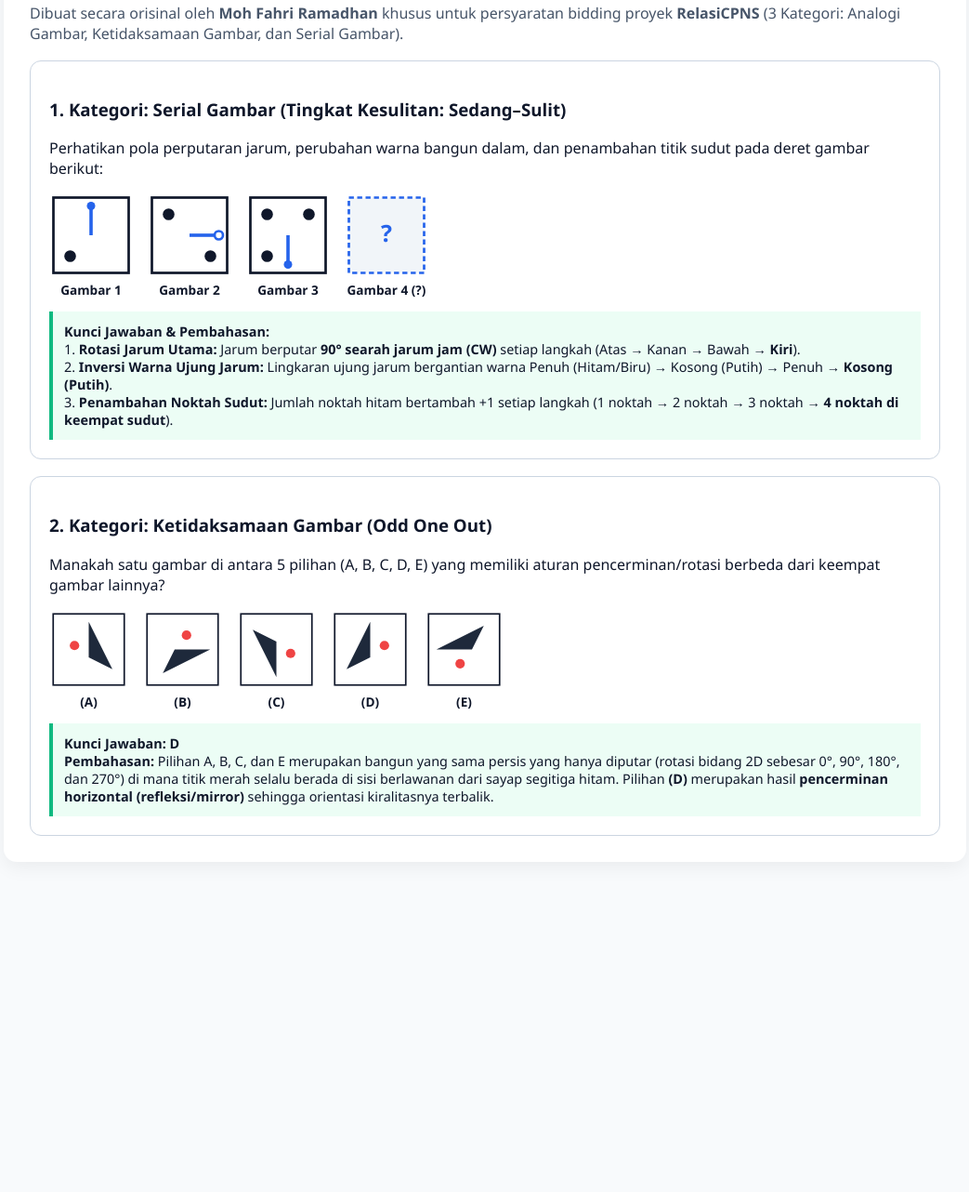
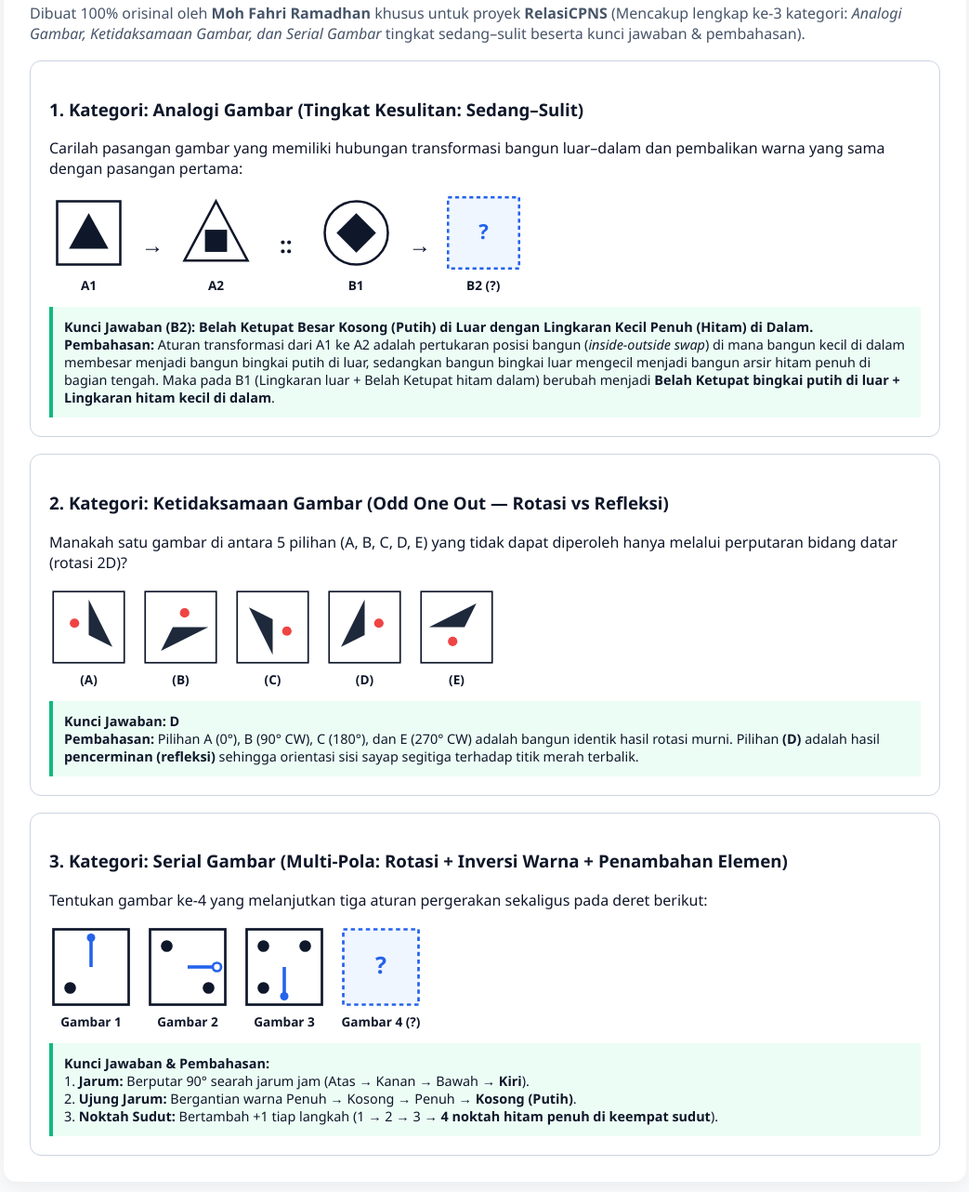
Before and after one commit to fahri-ramadhan23/porto-baru, a plain HTML site: page demos/sampel_soal_figural_cpns.html in a window 1280 px wide. Shown: the part 188-1470 px from the top of the page at 93% size, without its empty margins (118-1161 px from the left). Before the commit the page ends 1149 px from the top, so only its background shows below. Drawn offline with Linux system fonts and the light colour scheme.

Commit message:
Add real .xlsx Excel workbook with live SUMIF formulas and complete 3-category SVG Figural CPNS sample

```diff
--- a/demos/sampel_soal_figural_cpns.html
+++ b/demos/sampel_soal_figural_cpns.html
@@ -2,55 +2,44 @@
 <html lang="id">
 <head>
     <meta charset="UTF-8">
-    <title>Sampel Orisinal Soal Figural TIU SKD CPNS (SVG Vector) — Moh Fahri Ramadhan</title>
+    <title>Sampel Lengkap 3 Kategori Soal Figural TIU SKD CPNS (SVG Orisinal) — Moh Fahri Ramadhan</title>
     <style>
         body { font-family: 'Segoe UI', sans-serif; background: #f8fafc; color: #0f172a; padding: 26px; }
         .wrap { max-width: 980px; margin: 0 auto; background: #fff; padding: 28px; border-radius: 14px; box-shadow: 0 6px 20px rgba(0,0,0,0.06); }
         .q-card { border: 1px solid #cbd5e1; border-radius: 12px; padding: 20px; margin-top: 18px; }
-        .svg-row { display: flex; gap: 16px; align-items: center; flex-wrap: wrap; margin: 14px 0; }
+        .svg-row { display: flex; gap: 14px; align-items: center; flex-wrap: wrap; margin: 14px 0; }
         .box { text-align: center; font-size: 0.85rem; font-weight: 700; }
         .ans { background: #ecfdf5; border-left: 4px solid #10b981; padding: 12px; margin-top: 12px; font-size: 0.9rem; }
     </style>
 </head>
 <body>
     <div class="wrap">
-        <h1>Sampel Orisinal Soal Figural TIU SKD CPNS (Buatan Sendiri — Vektor SVG Murni)</h1>
-        <p style="color:#475569;margin-top:4px;">Dibuat secara orisinal oleh <strong>Moh Fahri Ramadhan</strong> khusus untuk persyaratan bidding proyek <strong>RelasiCPNS</strong> (3 Kategori: Analogi Gambar, Ketidaksamaan Gambar, dan Serial Gambar).</p>
+        <h1>Sampel Orisinal 3 Kategori Soal Figural TIU SKD CPNS (Vektor SVG Murni)</h1>
+        <p style="color:#475569;margin-top:4px;">Dibuat 100% orisinal oleh <strong>Moh Fahri Ramadhan</strong> khusus untuk proyek <strong>RelasiCPNS</strong> (Mencakup lengkap ke-3 kategori: <em>Analogi Gambar, Ketidaksamaan Gambar, dan Serial Gambar</em> tingkat sedang–sulit beserta kunci jawaban &amp; pembahasan).</p>
 
-        <!-- SOAL 1: SERIAL GAMBAR -->
+        <!-- SOAL 1: ANALOGI GAMBAR -->
         <div class="q-card">
-            <h3>1. Kategori: Serial Gambar (Tingkat Kesulitan: Sedang–Sulit)</h3>
-            <p style="margin-top:6px;">Perhatikan pola perputaran jarum, perubahan warna bangun dalam, dan penambahan titik sudut pada deret gambar berikut:</p>
+            <h3>1. Kategori: Analogi Gambar (Tingkat Kesulitan: Sedang–Sulit)</h3>
+            <p style="margin-top:6px;">Carilah pasangan gambar yang memiliki hubungan transformasi bangun luar–dalam dan pembalikan warna yang sama dengan pasangan pertama:</p>
             <div class="svg-row">
-                <div class="box">
-                    <svg width="90" height="90" viewBox="0 0 100 100"><rect x="5" y="5" width="90" height="90" fill="#fff" stroke="#0f172a" stroke-width="3"/><line x1="50" y1="50" x2="50" y2="15" stroke="#2563eb" stroke-width="4"/><circle cx="50" cy="15" r="5" fill="#2563eb"/><circle cx="25" cy="75" r="7" fill="#0f172a"/></svg>
-                    <div>Gambar 1</div>
-                </div>
-                <div class="box">
-                    <svg width="90" height="90" viewBox="0 0 100 100"><rect x="5" y="5" width="90" height="90" fill="#fff" stroke="#0f172a" stroke-width="3"/><line x1="50" y1="50" x2="85" y2="50" stroke="#2563eb" stroke-width="4"/><circle cx="85" cy="50" r="5" fill="#fff" stroke="#2563eb" stroke-width="3"/><circle cx="25" cy="25" r="7" fill="#0f172a"/><circle cx="75" cy="75" r="7" fill="#0f172a"/></svg>
-                    <div>Gambar 2</div>
-                </div>
-                <div class="box">
-                    <svg width="90" height="90" viewBox="0 0 100 100"><rect x="5" y="5" width="90" height="90" fill="#fff" stroke="#0f172a" stroke-width="3"/><line x1="50" y1="50" x2="50" y2="85" stroke="#2563eb" stroke-width="4"/><circle cx="50" cy="85" r="5" fill="#2563eb"/><circle cx="75" cy="25" r="7" fill="#0f172a"/><circle cx="25" cy="75" r="7" fill="#0f172a"/><circle cx="25" cy="25" r="7" fill="#0f172a"/></svg>
-                    <div>Gambar 3</div>
-                </div>
-                <div class="box">
-                    <svg width="90" height="90" viewBox="0 0 100 100"><rect x="5" y="5" width="90" height="90" fill="#f1f5f9" stroke="#2563eb" stroke-width="3" stroke-dasharray="6,4"/><text x="50" y="58" text-anchor="middle" font-size="28" font-weight="bold" fill="#2563eb">?</text></svg>
-                    <div>Gambar 4 (?)</div>
-                </div>
+                <div class="box"><svg width="85" height="85" viewBox="0 0 100 100"><rect x="10" y="10" width="80" height="80" fill="#fff" stroke="#0f172a" stroke-width="3"/><polygon points="50,25 75,70 25,70" fill="#0f172a"/></svg><div>A1</div></div>
+                <div style="font-size:1.5rem;font-weight:bold;">&rarr;</div>
+                <div class="box"><svg width="85" height="85" viewBox="0 0 100 100"><polygon points="50,10 90,85 10,85" fill="#fff" stroke="#0f172a" stroke-width="3"/><rect x="36" y="46" width="28" height="28" fill="#0f172a"/></svg><div>A2</div></div>
+                <div style="font-size:1.5rem;font-weight:bold;padding:0 12px;">::</div>
+                <div class="box"><svg width="85" height="85" viewBox="0 0 100 100"><circle cx="50" cy="50" r="40" fill="#fff" stroke="#0f172a" stroke-width="3"/><polygon points="50,25 75,50 50,75 25,50" fill="#0f172a"/></svg><div>B1</div></div>
+                <div style="font-size:1.5rem;font-weight:bold;">&rarr;</div>
+                <div class="box"><svg width="85" height="85" viewBox="0 0 100 100"><rect x="5" y="5" width="90" height="90" fill="#eff6ff" stroke="#2563eb" stroke-width="3" stroke-dasharray="5,4"/><text x="50" y="58" text-anchor="middle" font-size="26" font-weight="bold" fill="#2563eb">?</text></svg><div>B2 (?)</div></div>
             </div>
             <div class="ans">
-                <strong>Kunci Jawaban & Pembahasan:</strong><br>
-                1. <strong>Rotasi Jarum Utama:</strong> Jarum berputar <strong>90&deg; searah jarum jam (CW)</strong> setiap langkah (Atas &rarr; Kanan &rarr; Bawah &rarr; <strong>Kiri</strong>).<br>
-                2. <strong>Inversi Warna Ujung Jarum:</strong> Lingkaran ujung jarum bergantian warna Penuh (Hitam/Biru) &rarr; Kosong (Putih) &rarr; Penuh &rarr; <strong>Kosong (Putih)</strong>.<br>
-                3. <strong>Penambahan Noktah Sudut:</strong> Jumlah noktah hitam bertambah +1 setiap langkah (1 noktah &rarr; 2 noktah &rarr; 3 noktah &rarr; <strong>4 noktah di keempat sudut</strong>).
+                <strong>Kunci Jawaban (B2): Belah Ketupat Besar Kosong (Putih) di Luar dengan Lingkaran Kecil Penuh (Hitam) di Dalam.</strong><br>
+                <strong>Pembahasan:</strong> Aturan transformasi dari A1 ke A2 adalah pertukaran posisi bangun (<em>inside-outside swap</em>) di mana bangun kecil di dalam membesar menjadi bangun bingkai putih di luar, sedangkan bangun bingkai luar mengecil menjadi bangun arsir hitam penuh di bagian tengah. Maka pada B1 (Lingkaran luar + Belah Ketupat hitam dalam) berubah menjadi <strong>Belah Ketupat bingkai putih di luar + Lingkaran hitam kecil di dalam</strong>.
             </div>
         </div>
 
         <!-- SOAL 2: KETIDAKSAMAAN GAMBAR -->
         <div class="q-card">
-            <h3>2. Kategori: Ketidaksamaan Gambar (Odd One Out)</h3>
-            <p style="margin-top:6px;">Manakah satu gambar di antara 5 pilihan (A, B, C, D, E) yang memiliki aturan pencerminan/rotasi berbeda dari keempat gambar lainnya?</p>
+            <h3>2. Kategori: Ketidaksamaan Gambar (Odd One Out — Rotasi vs Refleksi)</h3>
+            <p style="margin-top:6px;">Manakah satu gambar di antara 5 pilihan (A, B, C, D, E) yang tidak dapat diperoleh hanya melalui perputaran bidang datar (rotasi 2D)?</p>
             <div class="svg-row">
                 <div class="box"><svg width="85" height="85" viewBox="0 0 100 100"><rect x="5" y="5" width="90" height="90" fill="#fff" stroke="#0f172a" stroke-width="2"/><polygon points="50,15 80,75 50,60" fill="#1e293b"/><circle cx="32" cy="45" r="6" fill="#ef4444"/></svg><div>(A)</div></div>
                 <div class="box"><svg width="85" height="85" viewBox="0 0 100 100"><rect x="5" y="5" width="90" height="90" fill="#fff" stroke="#0f172a" stroke-width="2"/><g transform="rotate(90 50 50)"><polygon points="50,15 80,75 50,60" fill="#1e293b"/><circle cx="32" cy="45" r="6" fill="#ef4444"/></g></svg><div>(B)</div></div>
@@ -60,7 +49,25 @@
             </div>
             <div class="ans">
                 <strong>Kunci Jawaban: D</strong><br>
-                <strong>Pembahasan:</strong> Pilihan A, B, C, dan E merupakan bangun yang sama persis yang hanya diputar (rotasi bidang 2D sebesar 0&deg;, 90&deg;, 180&deg;, dan 270&deg;) di mana titik merah selalu berada di sisi berlawanan dari sayap segitiga hitam. Pilihan <strong>(D)</strong> merupakan hasil <strong>pencerminan horizontal (refleksi/mirror)</strong> sehingga orientasi kiralitasnya terbalik.
+                <strong>Pembahasan:</strong> Pilihan A (0&deg;), B (90&deg; CW), C (180&deg;), dan E (270&deg; CW) adalah bangun identik hasil rotasi murni. Pilihan <strong>(D)</strong> adalah hasil <strong>pencerminan (refleksi)</strong> sehingga orientasi sisi sayap segitiga terhadap titik merah terbalik.
+            </div>
+        </div>
+
+        <!-- SOAL 3: SERIAL GAMBAR -->
+        <div class="q-card">
+            <h3>3. Kategori: Serial Gambar (Multi-Pola: Rotasi + Inversi Warna + Penambahan Elemen)</h3>
+            <p style="margin-top:6px;">Tentukan gambar ke-4 yang melanjutkan tiga aturan pergerakan sekaligus pada deret berikut:</p>
+            <div class="svg-row">
+                <div class="box"><svg width="90" height="90" viewBox="0 0 100 100"><rect x="5" y="5" width="90" height="90" fill="#fff" stroke="#0f172a" stroke-width="3"/><line x1="50" y1="50" x2="50" y2="15" stroke="#2563eb" stroke-width="4"/><circle cx="50" cy="15" r="5" fill="#2563eb"/><circle cx="25" cy="75" r="7" fill="#0f172a"/></svg><div>Gambar 1</div></div>
+                <div class="box"><svg width="90" height="90" viewBox="0 0 100 100"><rect x="5" y="5" width="90" height="90" fill="#fff" stroke="#0f172a" stroke-width="3"/><line x1="50" y1="50" x2="85" y2="50" stroke="#2563eb" stroke-width="4"/><circle cx="85" cy="50" r="5" fill="#fff" stroke="#2563eb" stroke-width="3"/><circle cx="25" cy="25" r="7" fill="#0f172a"/><circle cx="75" cy="75" r="7" fill="#0f172a"/></svg><div>Gambar 2</div></div>
+                <div class="box"><svg width="90" height="90" viewBox="0 0 100 100"><rect x="5" y="5" width="90" height="90" fill="#fff" stroke="#0f172a" stroke-width="3"/><line x1="50" y1="50" x2="50" y2="85" stroke="#2563eb" stroke-width="4"/><circle cx="50" cy="85" r="5" fill="#2563eb"/><circle cx="75" cy="25" r="7" fill="#0f172a"/><circle cx="25" cy="75" r="7" fill="#0f172a"/><circle cx="25" cy="25" r="7" fill="#0f172a"/></svg><div>Gambar 3</div></div>
+                <div class="box"><svg width="90" height="90" viewBox="0 0 100 100"><rect x="5" y="5" width="90" height="90" fill="#eff6ff" stroke="#2563eb" stroke-width="3" stroke-dasharray="5,4"/><text x="50" y="58" text-anchor="middle" font-size="28" font-weight="bold" fill="#2563eb">?</text></svg><div>Gambar 4 (?)</div></div>
+            </div>
+            <div class="ans">
+                <strong>Kunci Jawaban &amp; Pembahasan:</strong><br>
+                1. <strong>Jarum:</strong> Berputar 90&deg; searah jarum jam (Atas &rarr; Kanan &rarr; Bawah &rarr; <strong>Kiri</strong>).<br>
+                2. <strong>Ujung Jarum:</strong> Bergantian warna Penuh &rarr; Kosong &rarr; Penuh &rarr; <strong>Kosong (Putih)</strong>.<br>
+                3. <strong>Noktah Sudut:</strong> Bertambah +1 tiap langkah (1 &rarr; 2 &rarr; 3 &rarr; <strong>4 noktah hitam penuh di keempat sudut</strong>).
             </div>
         </div>
     </div>
```
Also changed, not shown: 1 other file.
